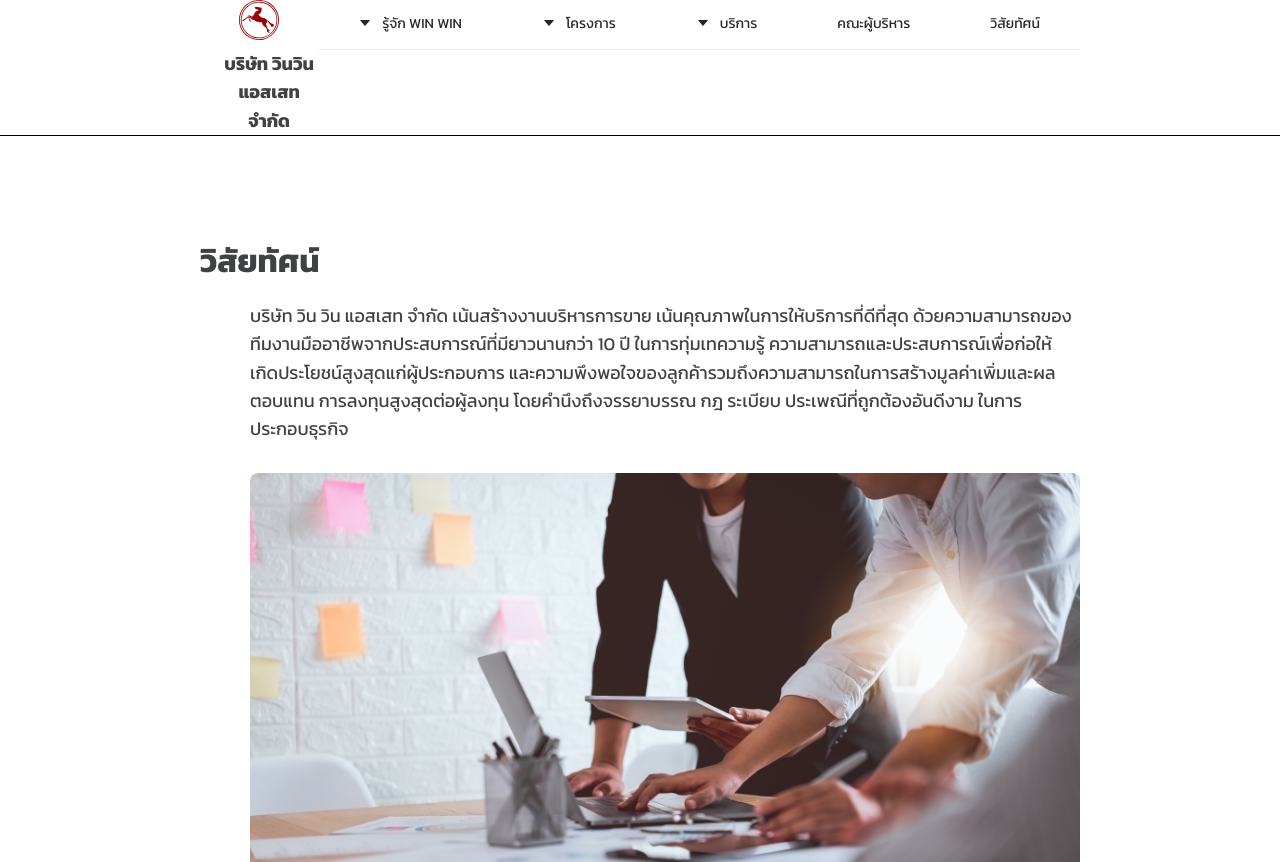
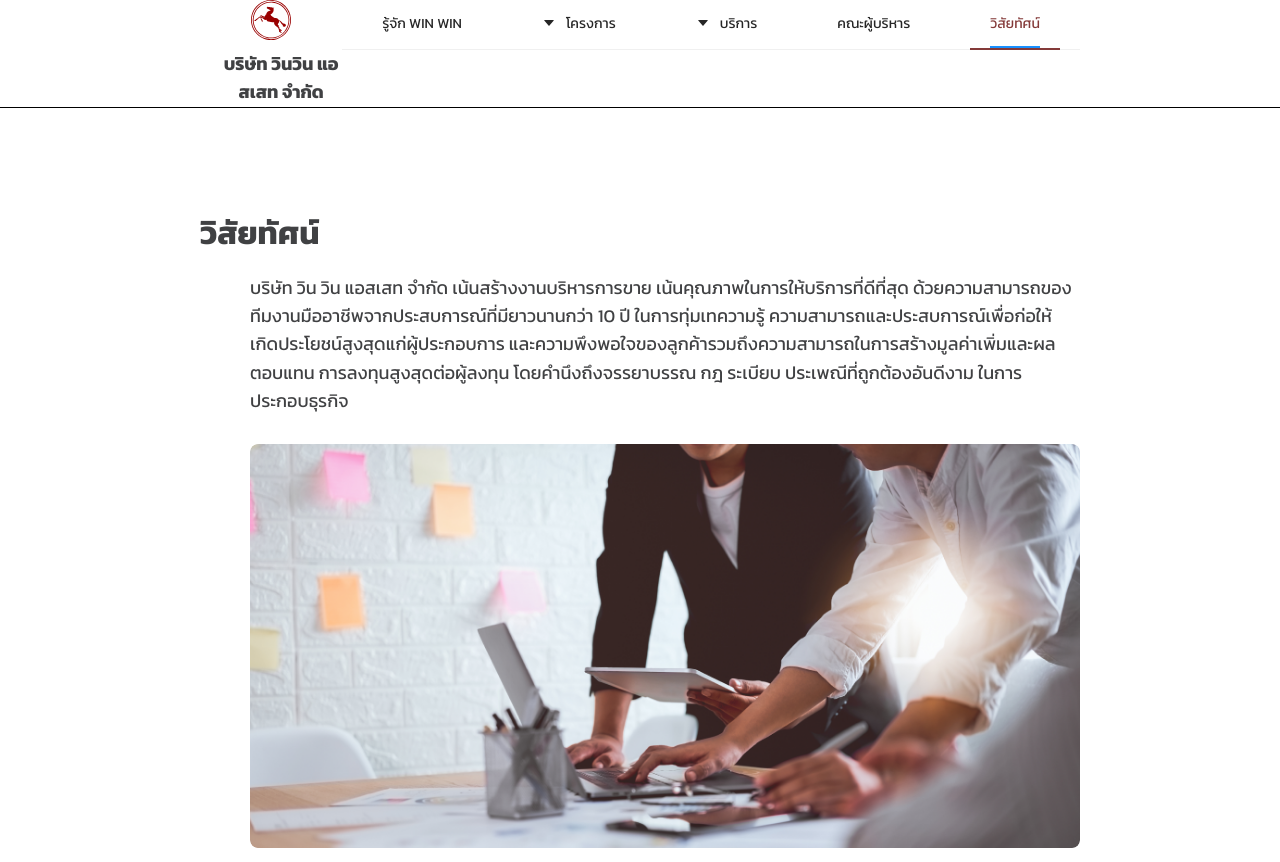
Before and after one commit to romncn/WinWin-Assets_Web, a React (Create React App) app: page /vision in a window 1280 px wide. Shown: the top 862 px of the page. Built offline with nearby package versions, Linux system fonts and the light colour scheme.

Commit message:
update navbar and close asset sugguest

```diff
--- a/src/components/AssetDetail/ImageShow.tsx
+++ b/src/components/AssetDetail/ImageShow.tsx
@@ -54,7 +54,7 @@ const ImageShow: FunctionComponent<AssetImageProps> = ({ image }) => {
           <SubImageCover onClick={() => showModal(image[1])} src={`/img/Assets/${image[1]}`} />
         </Col>
         <Col span={12}>
-          <SubImageCover onClick={() => showModal(image[1])} src={`/img/Assets/${image[2]}`} />
+          <SubImageCover onClick={() => showModal(image[2])} src={`/img/Assets/${image[2]}`} />
         </Col>
       </Row>
       <Modal
--- a/src/components/components/Navbar.tsx
+++ b/src/components/components/Navbar.tsx
@@ -1,14 +1,13 @@
-import React, { useEffect } from "react";
-import { Layout, Menu } from "antd";
+import React, { useState, useEffect } from "react";
+import { Menu } from "antd";
 import { Container } from "./Grid";
 import { styled } from "../../style/Theme";
 import { CaretDownOutlined } from "@ant-design/icons";
-import { Link } from "react-router-dom";
+import { Link, useLocation } from "react-router-dom";
 
 const { SubMenu } = Menu;
 
 const Bar = styled.div`
-
   width: 100%;
   text-align: center;
   justify-content: center;
@@ -17,14 +16,15 @@ const Bar = styled.div`
     &:hover,
     &:active,
     &:focus {
-      color: ${props => (props.theme.color.basecolor)};
-      border-bottom: 2px solid ${props => (props.theme.color.basecolor)};
+      color: ${(props) => props.theme.color.basecolor};
+      border-bottom: 2px solid ${(props) => props.theme.color.basecolor};
     }
-    a, .ant-menu-submenu-title {
+    a,
+    .ant-menu-submenu-title {
       &:hover,
       &:active,
       &:focus {
-      color: ${props => (props.theme.color.basecolor)};
+        color: ${(props) => props.theme.color.basecolor};
       }
     }
   }
@@ -32,10 +32,10 @@ const Bar = styled.div`
   .ant-menu-horizontal:not(.ant-menu-dark) > .ant-menu-submenu-open,
   .ant-menu-horizontal:not(.ant-menu-dark) > .ant-menu-item-selected,
   .ant-menu-horizontal:not(.ant-menu-dark) > .ant-menu-submenu-selected {
-    color: ${props => (props.theme.color.basecolor)};
-    border-bottom: 2px solid ${props => (props.theme.color.basecolor)};
+    color: ${(props) => props.theme.color.basecolor};
+    border-bottom: 2px solid ${(props) => props.theme.color.basecolor};
     a {
-      color: ${props => (props.theme.color.basecolor)};
+      color: ${(props) => props.theme.color.basecolor};
     }
   }
   @media screen and (min-width: 1250px) {
@@ -78,15 +78,26 @@ const SubMenuItem = styled(Menu.Item)`
 `;
 
 const Navbar: React.FC = () => {
+  let location = useLocation();
+  const [page, setPage] = useState<string>("");
+
   useEffect(() => {
-    console.log('debug');
-  }, [])
+    setPage(
+      location.pathname.split("/")[2] === undefined
+        ? location.pathname.split("/")[1]
+        : location.pathname.split("/")[2]
+    );
+  }, []);
+
+  if (page === "") {
+    return <div></div>;
+  } else {
     return (
       <div style={{ borderBottom: "1px solid black" }}>
         <Container>
           <Bar>
             <Logo>
-            <Link to="/">
+              <Link to="/" onClick={() => setPage("")}>
                 <img src="/img/Logo.svg" width="40px" height="40px" />
                 <h4
                   style={{
@@ -101,27 +112,23 @@ const Navbar: React.FC = () => {
               </Link>
             </Logo>
             <MenuBar>
-            <Menu theme="light" mode="horizontal" style={{ height: "50px" }}>
-              <SubMenu
-                key="1"
-                icon={<CaretDownOutlined />}
-                title="รู้จัก WIN WIN"
+              <Menu
+                theme="light"
+                mode="horizontal"
+                defaultSelectedKeys={[page]}
+                style={{ height: "50px" }}
               >
-                <SubMenuItem key="whatis" >
-                  <Link to="/whatis">WINWIN คืออะไร?</Link>
-                </SubMenuItem>
-                <SubMenuItem key="portfolio">
-                  <Link to="/portfolio">ผลงานที่ผ่านมา</Link>
-                </SubMenuItem>
-              </SubMenu>
+                <Menu.Item key="whatis">
+                  <Link to="/whatis">รู้จัก WIN WIN</Link>
+                </Menu.Item>
                 <SubMenu key="2" icon={<CaretDownOutlined />} title="โครงการ">
-                <SubMenuItem key="asset_house">
+                  <SubMenuItem key="house">
                     <Link to="/asset/house">บ้านเดี่ยว</Link>
                   </SubMenuItem>
-                <SubMenuItem key="asset_townhome">
+                  <SubMenuItem key="townhome">
                     <Link to="/asset/townhome">ทาวน์โฮม</Link>
                   </SubMenuItem>
-                <SubMenuItem key="asset_condiminium">
+                  <SubMenuItem key="condiminium">
                     <Link to="/asset/condominium">คอนโด</Link>
                   </SubMenuItem>
                 </SubMenu>
@@ -129,14 +136,14 @@ const Navbar: React.FC = () => {
                   <SubMenuItem key="service">
                     <Link to="/service">บริการจาก WINWIN</Link>
                   </SubMenuItem>
-                <SubMenuItem key="standard_service">
+                  <SubMenuItem key="standard-service">
                     <Link to="/standard-service">มาตรฐานการบริการ</Link>
                   </SubMenuItem>
                 </SubMenu>
-              <Menu.Item key="4">
+                <Menu.Item key="aboutus">
                   <Link to="/aboutus">คณะผู้บริหาร</Link>
                 </Menu.Item>
-              <Menu.Item key="5">
+                <Menu.Item key="vision">
                   <Link to="/vision">วิสัยทัศน์</Link>
                 </Menu.Item>
               </Menu>
@@ -145,6 +152,7 @@ const Navbar: React.FC = () => {
         </Container>
       </div>
     );
+  }
 };
 
 export default Navbar;
--- a/src/views/Home.tsx
+++ b/src/views/Home.tsx
@@ -37,7 +37,7 @@ const Home: React.FC = () => {
         onChangeAssetType={onChangeAssetType}
         assets={assets}
       />
-      <Portfolio />
+      {/* <Portfolio /> */}
       <Vision />
       <Service />
     </LayoutWithBG>
```
Lines whose indentation alone changed are shown as unchanged.
